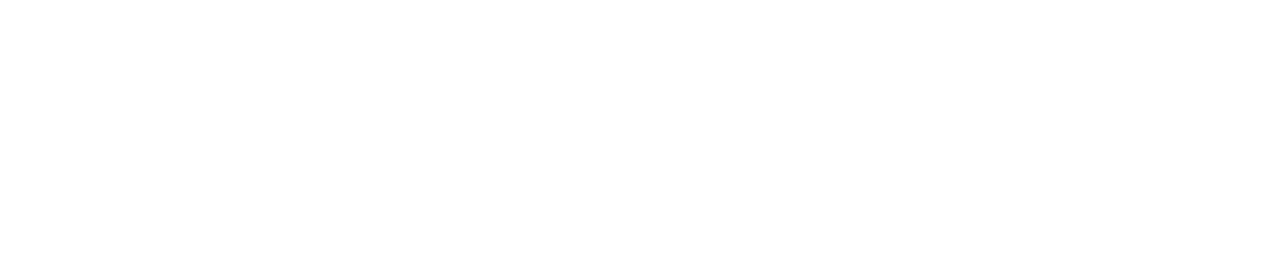
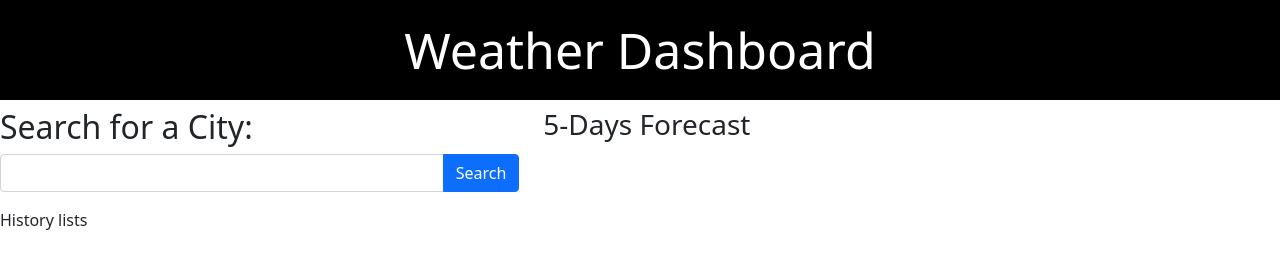
Before and after one commit to yonatanhaddish/weather-app, a plain HTML site: page index.html in a window 1280 px wide. Drawn offline with nearby package versions, Linux system fonts and the light colour scheme.

Commit message:
html and css structure

```diff
--- a/assets/css/style.css
+++ b/assets/css/style.css
@@ -0,0 +1,12 @@
+* {
+    margin: 0;
+    padding: 0;
+    box-sizing: border-box;
+}
+.app-title {
+    background-color: rgb(0, 0, 0);
+    color: white;
+    text-align: center;
+    font-size: 50px;
+    padding: 20px 0 20px 0;
+}
--- a/index.html
+++ b/index.html
@@ -4,9 +4,44 @@
     <meta charset="UTF-8">
     <meta http-equiv="X-UA-Compatible" content="IE=edge">
     <meta name="viewport" content="width=device-width, initial-scale=1.0">
+    <link href="https://cdn.jsdelivr.net/npm/bootstrap@5.0.0-beta3/dist/css/bootstrap.min.css" rel="stylesheet" integrity="sha384-eOJMYsd53ii+scO/bJGFsiCZc+5NDVN2yr8+0RDqr0Ql0h+rP48ckxlpbzKgwra6" crossorigin="anonymous">
+    <link rel="stylesheet" href="./assets\css\style.css">
     <title>Weather App</title>
 </head>
-<body>
+<body class="">
+
+    <header class="header-class">
+        <h1 class="app-title">Weather Dashboard</h1>
+    </header>
+
+    <main class="row">
+
+        <div class="col-sm-5">
+            <div>
+                <h2>Search for a City: </h1>
+                <div class="input-group mb-3">
+                    <input type="text" class="form-control" placeholder="" aria-label="Recipient's username" aria-describedby="button-addon2">
+                    <button class="btn btn-primary" type="button" id="button-search">Search</button>
+                </div>
+            </div>
+            <div id="city-history">History lists</div>
+        </div>
+
+        <div class="col-sm-7">
+            <div id="city-current"></div>
+            <div>
+                <h3>5-Days Forecast</h2>
+                <div id="days-future">
+                    <div></div>
+                    <div></div>
+                    <div></div>
+                    <div></div>
+                    <div></div>
+                </div>
+            </div>
+        </div>
+
+    </main>
 
 </body>
 </html>
```
Also changed, not shown: assets/images/06-server-side-apis-homework-demo.png (added).
